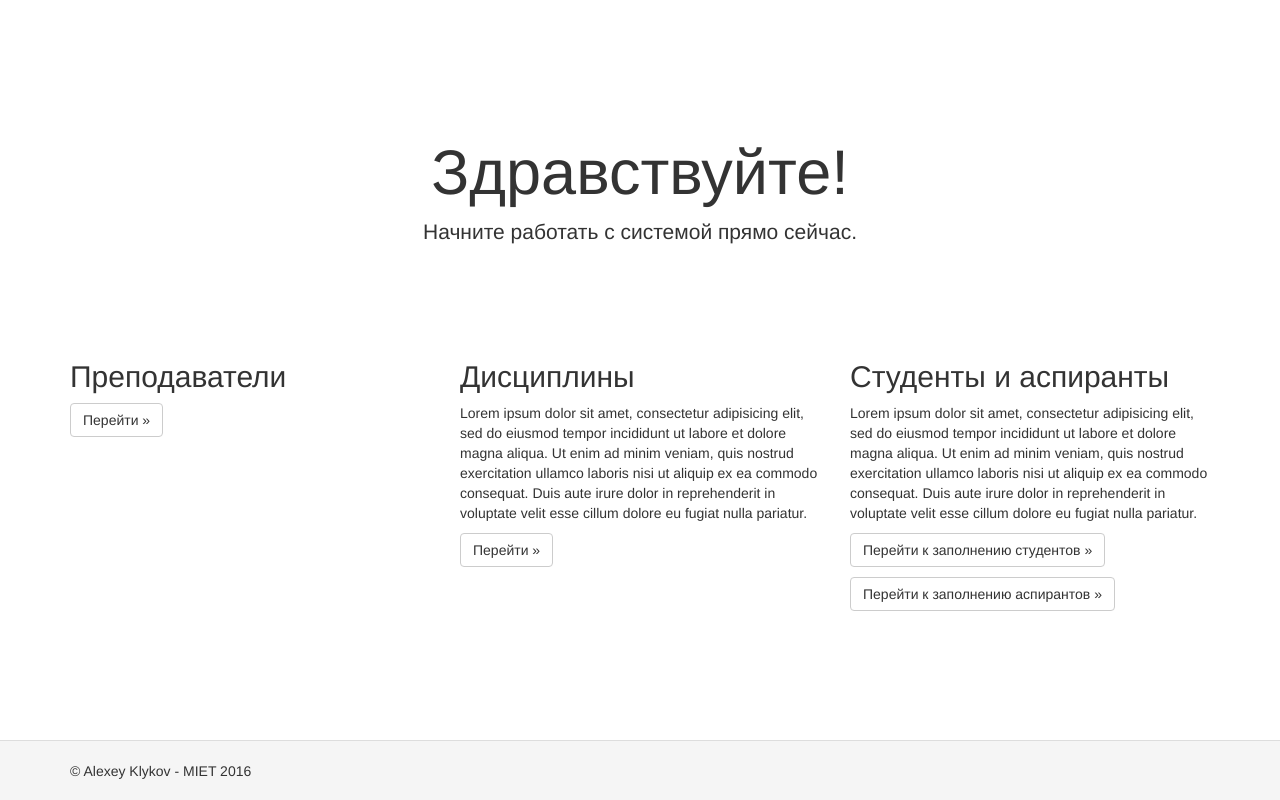
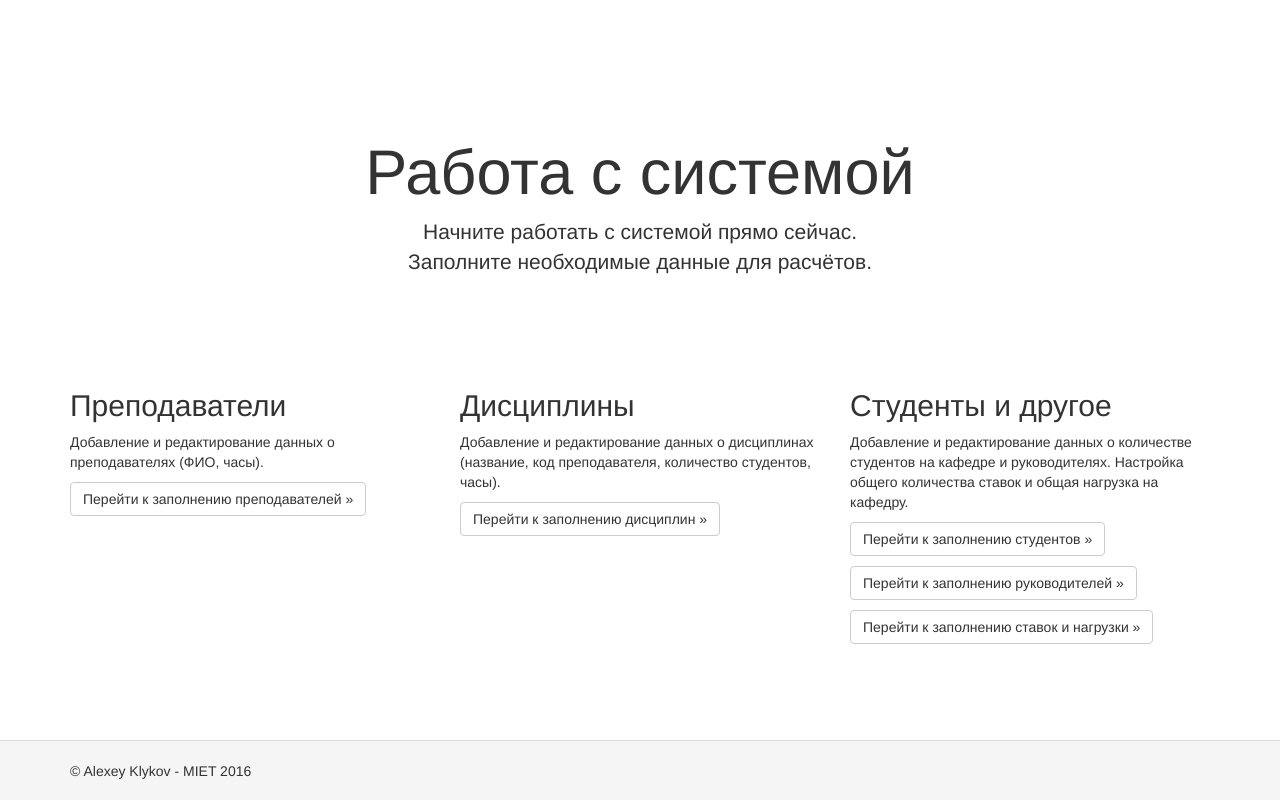
Before and after one commit to alexdeia/IS_ARNP, a Yii app: template public/views/site/index.php in a window 1280 px wide. Run offline with PHP 8.4 and a stand-in for Yii, Linux system fonts and the light colour scheme; the template is opened without the code that fills it, so the values that code supplies are empty; some libraries are stand-ins or nearby versions.

Commit message:
edit main page

```diff
--- a/public/views/site/index.php
+++ b/public/views/site/index.php
@@ -9,9 +9,9 @@ $this->title = 'Главная - ARNP';
 <div class="site-index">
 
     <div class="jumbotron">
-        <h1>Здравствуйте!</h1>
+        <h1>Работа с системой</h1>
 
-        <p class="lead">Начните работать с системой прямо сейчас.</p>
+        <p class="lead">Начните работать с системой прямо сейчас. <br> Заполните необходимые данные для расчётов.</p>
 
     </div>
 
@@ -22,30 +22,26 @@ $this->title = 'Главная - ARNP';
                 <h2>Преподаватели</h2>
 
                 <p>
+                    Добавление и редактирование данных о преподавателях (ФИО, часы).
                 </p>
 
-                <p><a class="btn btn-default" href="http://www.yiiframework.com/doc/">Перейти &raquo;</a></p>
+                <p><a class="btn btn-default" href="index.php?r=teachers">Перейти к заполнению преподавателей &raquo;</a></p>
             </div>
             <div class="col-lg-4">
                 <h2>Дисциплины</h2>
 
-                <p>Lorem ipsum dolor sit amet, consectetur adipisicing elit, sed do eiusmod tempor incididunt ut labore et
-                    dolore magna aliqua. Ut enim ad minim veniam, quis nostrud exercitation ullamco laboris nisi ut aliquip
-                    ex ea commodo consequat. Duis aute irure dolor in reprehenderit in voluptate velit esse cillum dolore eu
-                    fugiat nulla pariatur.</p>
+                <p>Добавление и редактирование данных о дисциплинах (название, код преподавателя, количество студентов, часы).</p>
 
-                <p><a class="btn btn-default" href="http://www.yiiframework.com/forum/">Перейти &raquo;</a></p>
+                <p><a class="btn btn-default" href="index.php?r=discipline/">Перейти к заполнению дисциплин &raquo;</a></p>
             </div>
             <div class="col-lg-4">
-                <h2>Студенты и аспиранты</h2>
+                <h2>Студенты и другое</h2>
 
-                <p>Lorem ipsum dolor sit amet, consectetur adipisicing elit, sed do eiusmod tempor incididunt ut labore et
-                    dolore magna aliqua. Ut enim ad minim veniam, quis nostrud exercitation ullamco laboris nisi ut aliquip
-                    ex ea commodo consequat. Duis aute irure dolor in reprehenderit in voluptate velit esse cillum dolore eu
-                    fugiat nulla pariatur.</p>
+                <p>Добавление и редактирование данных о количестве студентов на кафедре и руководителях. Настройка общего количества ставок и общая нагрузка на кафедру.</p>
 
-                <p><a class="btn btn-default" href="http://www.yiiframework.com/extensions/">Перейти к заполнению студентов &raquo;</a></p>
-                <p><a class="btn btn-default" href="http://www.yiiframework.com/extensions/">Перейти к заполнению аспирантов &raquo;</a></p>
+                <p><a class="btn btn-default" href="index.php?r=students">Перейти к заполнению студентов &raquo;</a></p>
+                <p><a class="btn btn-default" href="index.php?r=leadmagbak">Перейти к заполнению руководителей &raquo;</a></p>
+                <p><a class="btn btn-default" href="index.php?r=otherdata">Перейти к заполнению ставок и нагрузки &raquo;</a></p>
             </div>
         </div>
 
```
